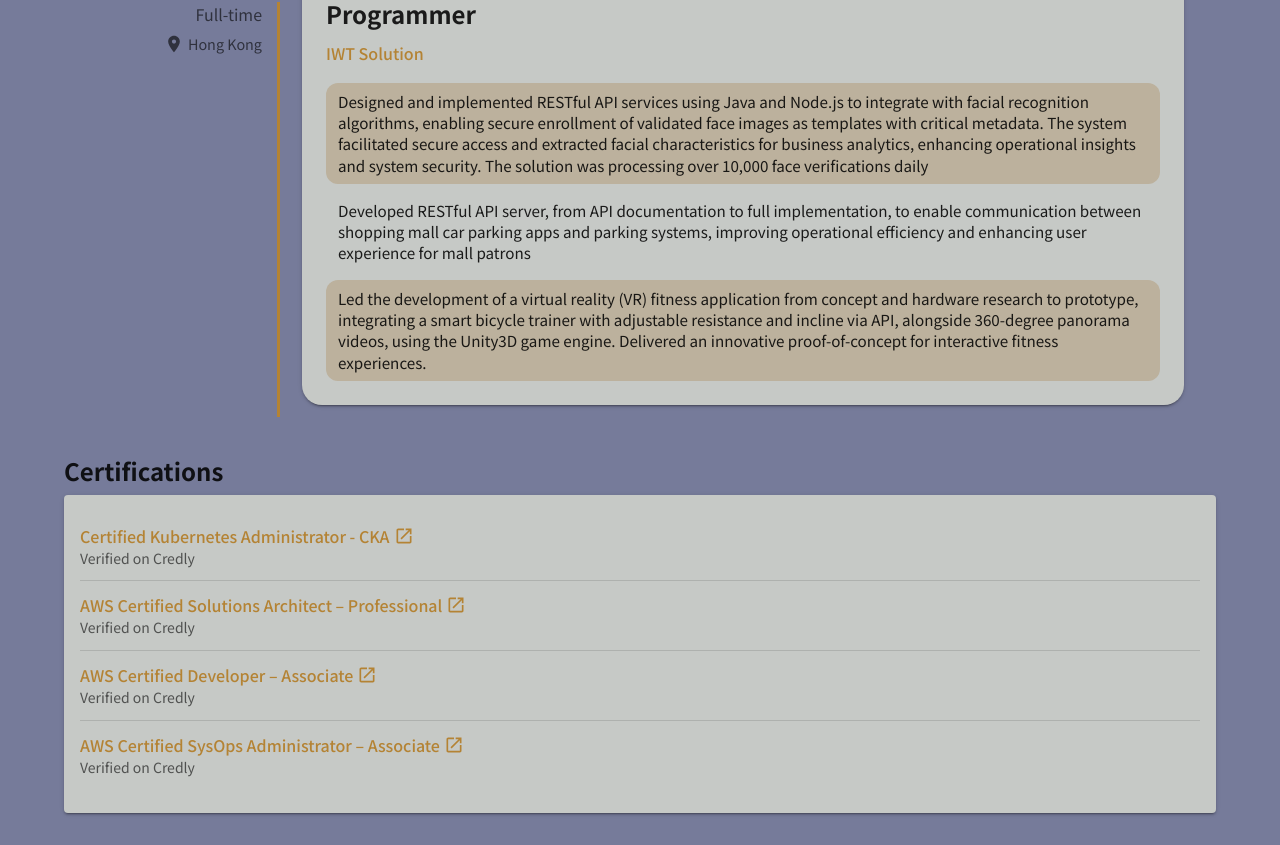
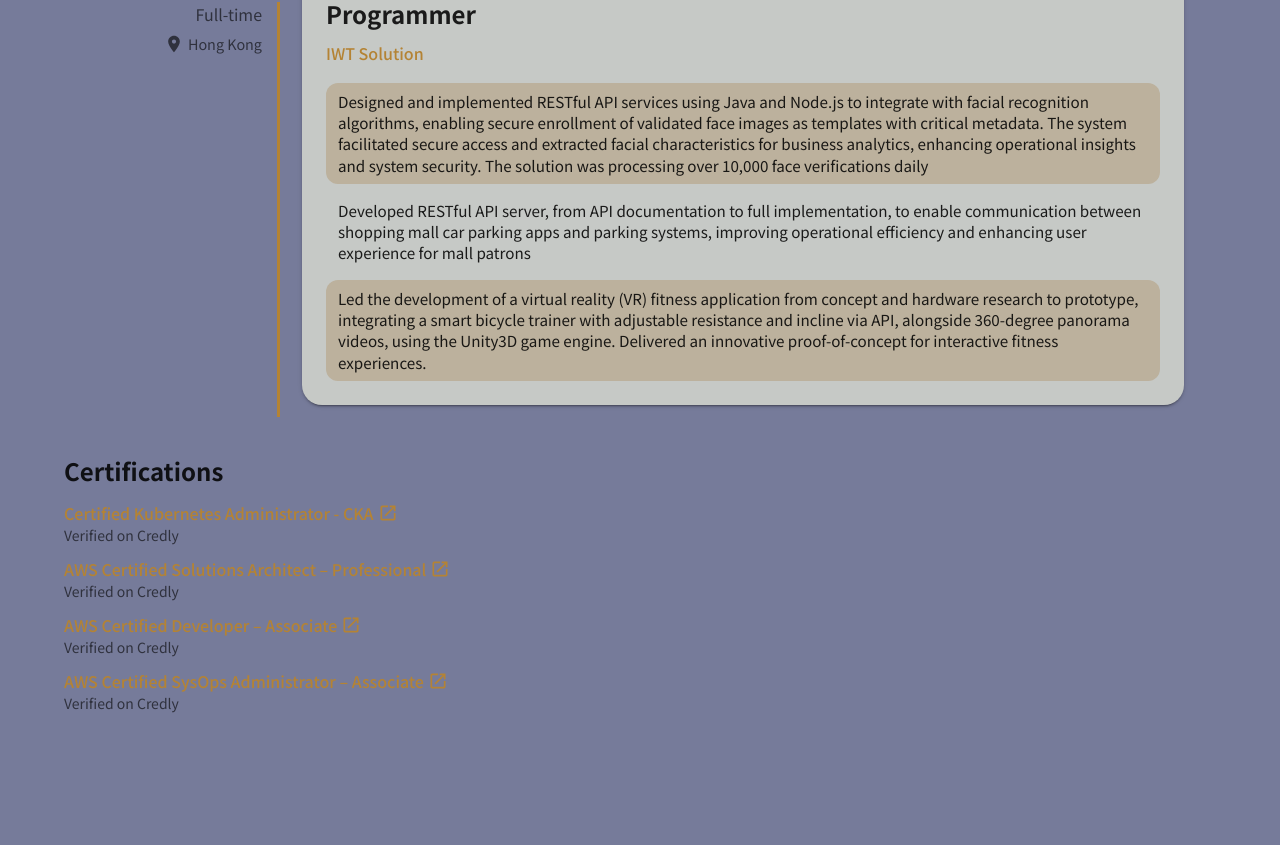
Before and after one commit to jkkcheung-dev/jkkcheung-dev.github.io, a React (Vite) app: page / in a window 1280 px wide. Shown: the part 2535-3380 px from the top of the page. After the commit the page ends 3278 px from the top, so only its background shows below. Built offline with nearby package versions, Linux system fonts and the light colour scheme.

Commit message:
style: updated Certifications layout

```diff
--- a/src/components/Certifications.tsx
+++ b/src/components/Certifications.tsx
@@ -14,7 +14,7 @@ export const Certifications = ({ certifications }: CertificationsProps) => {
     }
 
     return (
-        <Box sx={{ my: 4 }}>
+        <Box sx={{ my: 3 }}>
             <Typography
                 variant="h5"
                 fontWeight="bold"
@@ -24,17 +24,14 @@ export const Certifications = ({ certifications }: CertificationsProps) => {
                 Certifications
             </Typography>
 
-            <Card sx={{ boxShadow: 2 }}>
-                <CardContent>
+
             <List disablePadding>
                 {Object.entries(certifications).map(([name, url], idx, arr) => (
                     <ListItem
                         key={name}
                         disablePadding
                         sx={{
-                                    py: 0.8,
-                                    borderBottom: idx < arr.length - 1 ? 1 : 0,
-                                    borderColor: 'divider'
+
                         }}
                     >
                         <ListItemText
@@ -60,8 +57,7 @@ export const Certifications = ({ certifications }: CertificationsProps) => {
                     </ListItem>
                 ))}
             </List>
-                </CardContent>
-            </Card>
+
         </Box>
     );
 };
```
Lines whose indentation alone changed are shown as unchanged.
